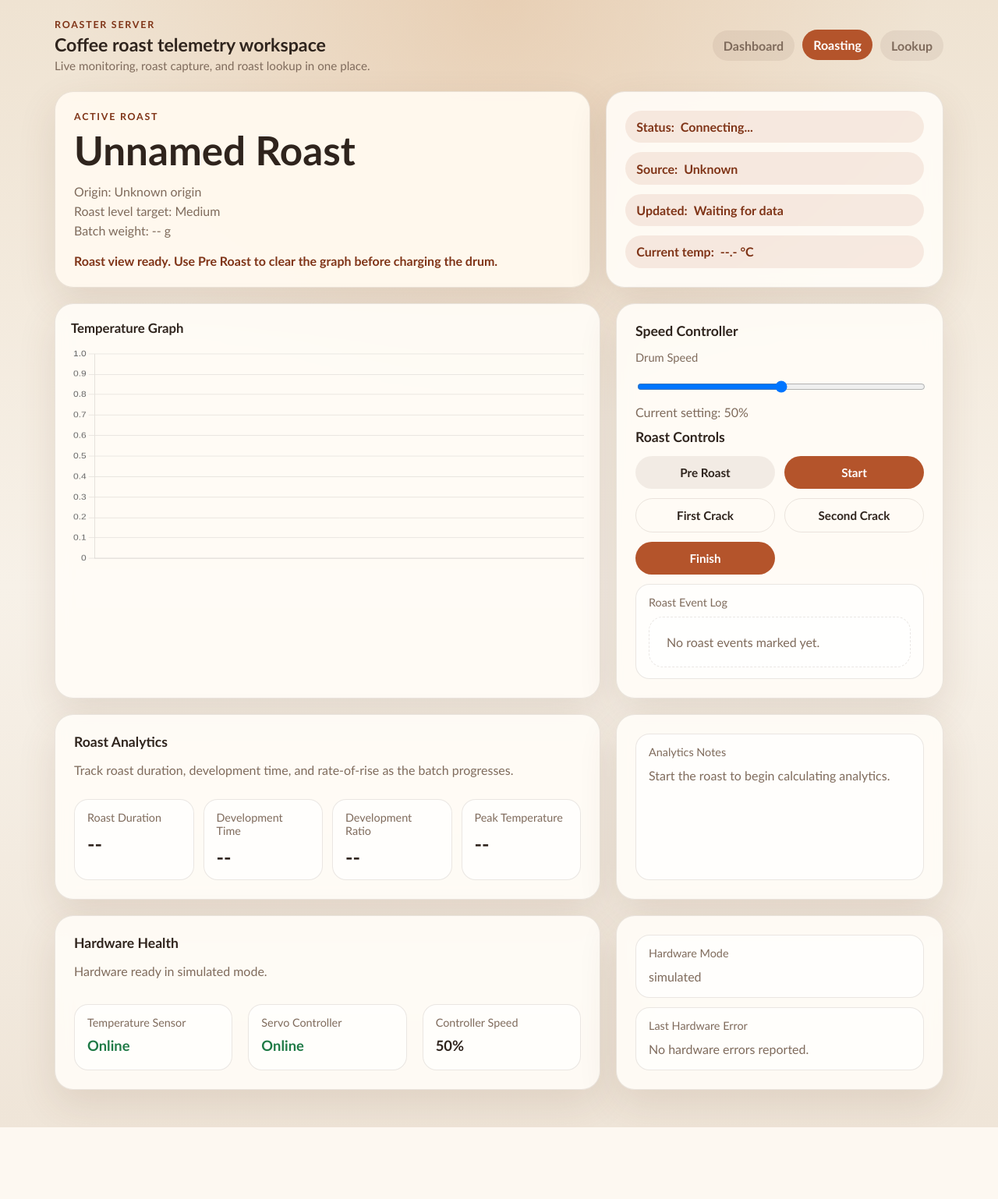
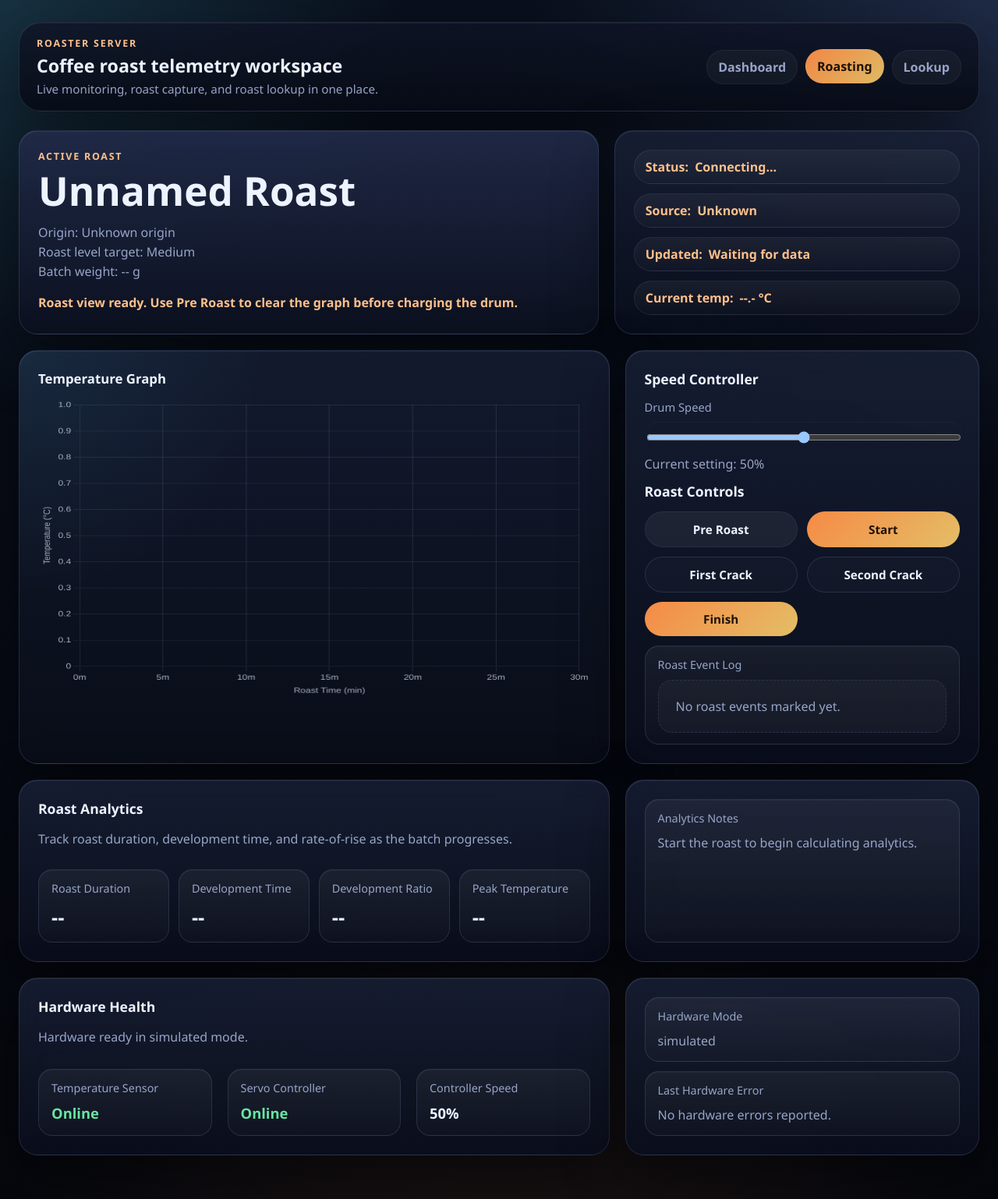
Before and after one commit to AnthonySilva03/roasterServer, a Flask app: page /roast/session in a window 1280 px wide. Shown: the whole page at 78% size. Before the commit the page ends 1446 px from the top, so only its background shows below. Run offline with Flask 3, Linux system fonts and the light colour scheme; some libraries are stand-ins or nearby versions.

Commit message:
Refresh UI with dark glossy theme and fixed roast timeline

```diff
--- a/app/static/css/app.css
+++ b/app/static/css/app.css
@@ -1,17 +1,19 @@
 :root {
-    color-scheme: light;
-    --bg: #f7f1e8;
-    --panel: rgba(255, 252, 247, 0.92);
-    --panel-strong: rgba(255, 248, 238, 0.98);
-    --ink: #2f241d;
-    --muted: #7f6b5c;
-    --accent: #b4542b;
-    --accent-dark: #7f3417;
-    --teal: #2a7f86;
-    --blue: #566a8e;
-    --gold: #d4a246;
-    --border: rgba(87, 58, 40, 0.12);
-    --shadow: 0 18px 50px rgba(96, 60, 30, 0.12);
+    color-scheme: dark;
+    --bg: #06080f;
+    --bg-soft: #0b1020;
+    --panel: linear-gradient(180deg, rgba(24, 32, 54, 0.84), rgba(10, 14, 28, 0.92));
+    --panel-strong: linear-gradient(180deg, rgba(33, 42, 72, 0.92), rgba(12, 17, 32, 0.98));
+    --ink: #edf3ff;
+    --muted: #97a5c8;
+    --accent: #ff8f47;
+    --accent-dark: #ffc08b;
+    --teal: #5de1ff;
+    --blue: #7ea4ff;
+    --gold: #f1c96b;
+    --border: rgba(171, 193, 255, 0.14);
+    --shadow: 0 28px 80px rgba(0, 0, 0, 0.45);
+    --glass-highlight: inset 0 1px 0 rgba(255, 255, 255, 0.08);
 }
 
 * {
@@ -20,11 +22,13 @@
 
 body {
     margin: 0;
-    font-family: "Trebuchet MS", "Segoe UI", sans-serif;
+    font-family: "Segoe UI", "Trebuchet MS", sans-serif;
     color: var(--ink);
     background:
-        radial-gradient(circle at top, rgba(222, 180, 140, 0.42), transparent 35%),
-        linear-gradient(180deg, #efe3d2 0%, #f7f1e8 52%, #efe5d8 100%);
+        radial-gradient(circle at top left, rgba(93, 225, 255, 0.16), transparent 26%),
+        radial-gradient(circle at top right, rgba(126, 164, 255, 0.18), transparent 30%),
+        radial-gradient(circle at 50% 120%, rgba(255, 143, 71, 0.12), transparent 36%),
+        linear-gradient(180deg, #09101d 0%, #070b15 45%, #05070d 100%);
     min-height: 100vh;
 }
 
@@ -41,9 +45,9 @@ textarea {
 }
 
 .site-shell {
-    max-width: 1180px;
+    max-width: 1380px;
     margin: 0 auto;
-    padding: 24px 20px 48px;
+    padding: 28px 24px 56px;
 }
 
 .site-header {
@@ -52,6 +56,12 @@ textarea {
     align-items: center;
     gap: 18px;
     margin-bottom: 24px;
+    padding: 18px 22px;
+    border: 1px solid var(--border);
+    border-radius: 28px;
+    background: linear-gradient(180deg, rgba(15, 20, 38, 0.82), rgba(8, 12, 22, 0.92));
+    box-shadow: var(--shadow), var(--glass-highlight);
+    backdrop-filter: blur(18px);
 }
 
 .brand-block {
@@ -86,16 +96,17 @@ textarea {
 .nav-link {
     padding: 10px 14px;
     border-radius: 999px;
-    background: rgba(87, 58, 40, 0.08);
+    background: rgba(255, 255, 255, 0.04);
     color: var(--muted);
+    border: 1px solid rgba(171, 193, 255, 0.08);
     font-weight: 700;
     transition: background 120ms ease, color 120ms ease, transform 120ms ease;
 }
 
 .nav-link:hover,
 .nav-link.active {
-    background: var(--accent);
-    color: white;
+    background: linear-gradient(135deg, rgba(255, 143, 71, 0.95), rgba(241, 201, 107, 0.92));
+    color: #1e1207;
     transform: translateY(-1px);
 }
 
@@ -133,8 +144,8 @@ textarea {
     background: var(--panel);
     border: 1px solid var(--border);
     border-radius: 24px;
-    box-shadow: var(--shadow);
-    backdrop-filter: blur(10px);
+    box-shadow: var(--shadow), var(--glass-highlight);
+    backdrop-filter: blur(18px);
 }
 
 .panel.strong {
@@ -181,8 +192,9 @@ textarea {
     gap: 8px;
     padding: 10px 14px;
     border-radius: 999px;
-    background: rgba(180, 84, 43, 0.1);
+    background: linear-gradient(180deg, rgba(255, 255, 255, 0.05), rgba(255, 255, 255, 0.02));
     color: var(--accent-dark);
+    border: 1px solid rgba(171, 193, 255, 0.1);
     font-weight: 700;
 }
 
@@ -230,19 +242,26 @@ button:hover {
 }
 
 button.primary {
-    background: var(--accent);
-    color: white;
+    background: linear-gradient(135deg, rgba(255, 143, 71, 0.96), rgba(241, 201, 107, 0.94));
+    color: #1e1207;
 }
 
 button.secondary {
-    background: rgba(87, 58, 40, 0.08);
+    background: rgba(255, 255, 255, 0.06);
+    color: var(--ink);
+    border: 1px solid rgba(171, 193, 255, 0.08);
+}
+
+button.ghost {
+    background: rgba(255, 255, 255, 0.02);
+    border: 1px solid var(--border);
     color: var(--ink);
 }
 
-button.ghost {
-    background: transparent;
-    border: 1px solid var(--border);
-    color: var(--ink);
+button:disabled {
+    opacity: 0.52;
+    cursor: not-allowed;
+    transform: none;
 }
 
 .button-link {
@@ -279,7 +299,11 @@ button.ghost {
 }
 
 .chart-card {
-    padding: 20px;
+    padding: 24px;
+    background:
+        radial-gradient(circle at top left, rgba(93, 225, 255, 0.08), transparent 34%),
+        linear-gradient(180deg, rgba(20, 28, 49, 0.92), rgba(9, 13, 24, 0.98));
+    border-color: rgba(126, 164, 255, 0.18);
 }
 
 .chart-title {
@@ -320,8 +344,14 @@ textarea {
     border: 1px solid var(--border);
     border-radius: 14px;
     padding: 12px 14px;
-    background: rgba(255, 255, 255, 0.84);
+    background: rgba(7, 11, 22, 0.9);
     color: var(--ink);
+    box-shadow: inset 0 1px 0 rgba(255, 255, 255, 0.04);
+}
+
+input::placeholder,
+textarea::placeholder {
+    color: rgba(151, 165, 200, 0.72);
 }
 
 textarea {
@@ -335,13 +365,14 @@ textarea {
     border: 1px solid var(--border);
     border-radius: 18px;
     padding: 14px 16px;
-    background: rgba(255, 255, 255, 0.68);
+    background: linear-gradient(180deg, rgba(255, 255, 255, 0.05), rgba(255, 255, 255, 0.02));
+    box-shadow: inset 0 1px 0 rgba(255, 255, 255, 0.04);
 }
 
 .history-item.active,
 .lookup-item.active {
-    border-color: rgba(180, 84, 43, 0.45);
-    background: rgba(255, 245, 238, 0.96);
+    border-color: rgba(255, 143, 71, 0.44);
+    background: linear-gradient(180deg, rgba(255, 143, 71, 0.16), rgba(255, 255, 255, 0.05));
 }
 
 .history-topline,
@@ -625,18 +656,18 @@ textarea {
 }
 
 .health-ok {
-    color: #1f7a46;
+    color: #68e5a0;
 }
 
 .health-fail {
-    color: #a53d2d;
+    color: #ff8f8f;
 }
 
 .hardware-issue-banner {
-    border: 1px solid rgba(165, 61, 45, 0.3);
+    border: 1px solid rgba(255, 126, 126, 0.26);
     border-radius: 18px;
     padding: 14px 16px;
-    background: rgba(255, 238, 235, 0.95);
+    background: rgba(63, 13, 18, 0.4);
 }
 
 .detail-title {
@@ -654,12 +685,12 @@ textarea {
     border-radius: 18px;
     border: 1px dashed var(--border);
     color: var(--muted);
-    background: rgba(255, 255, 255, 0.5);
+    background: rgba(255, 255, 255, 0.03);
 }
 
 canvas {
     width: 100% !important;
-    height: 280px !important;
+    height: min(48vh, 420px) !important;
 }
 
 @media (max-width: 960px) {
--- a/app/static/js/live_charts.js
+++ b/app/static/js/live_charts.js
@@ -35,8 +35,10 @@ const stageMarkerPlugin = {
         });
 
         badges.forEach((badge) => {
-            const pointIndex = chart.data.labels.findIndex((label) => label === badge.label);
-            const point = meta?.data?.[pointIndex];
+            const pointIndex = chart.data.datasets[0]?.data?.findIndex((pointData) => (
+                Number.isFinite(pointData?.x) && Math.abs(pointData.x - badge.x) < 0.001
+            ));
+            const point = pointIndex >= 0 ? meta?.data?.[pointIndex] : null;
             if (!point) {
                 return;
             }
@@ -77,6 +79,7 @@ if (typeof Chart !== "undefined") {
 function createChartDefaults() {
     return {
         responsive: true,
+        maintainAspectRatio: false,
         animation: false,
         plugins: {
             legend: {
@@ -89,8 +92,36 @@ function createChartDefaults() {
         },
         scales: {
             x: {
+                type: "linear",
+                min: 0,
+                max: 30,
+                grid: {
+                    color: "rgba(194, 219, 255, 0.12)",
+                },
                 ticks: {
-                    maxTicksLimit: 6,
+                    stepSize: 5,
+                    color: "rgba(226, 235, 255, 0.72)",
+                    callback(value) {
+                        return `${Number(value)}m`;
+                    },
+                },
+                title: {
+                    display: true,
+                    text: "Roast Time (min)",
+                    color: "rgba(226, 235, 255, 0.72)",
+                },
+            },
+            y: {
+                grid: {
+                    color: "rgba(194, 219, 255, 0.1)",
+                },
+                ticks: {
+                    color: "rgba(226, 235, 255, 0.72)",
+                },
+                title: {
+                    display: true,
+                    text: "Temperature (°C)",
+                    color: "rgba(226, 235, 255, 0.72)",
                 },
             },
         },
@@ -107,7 +138,7 @@ function createLineChart(id, label, color) {
                     label,
                     data: [],
                     borderColor: color,
-                    backgroundColor: `${color}22`,
+                    backgroundColor: `${color}1f`,
                     borderWidth: 3,
                     tension: 0.28,
                     pointRadius: 0,
@@ -119,15 +150,8 @@ function createLineChart(id, label, color) {
     });
 }
 
-function pushChartPoint(chart, label, value, maxPoints) {
-    chart.data.labels.push(label);
-    chart.data.datasets[0].data.push(value);
-
-    if (chart.data.labels.length > maxPoints) {
-        chart.data.labels.shift();
-        chart.data.datasets[0].data.shift();
-    }
-
+function setChartSeries(chart, points) {
+    chart.data.datasets[0].data = points;
     chart.update();
 }
 
@@ -139,6 +163,47 @@ function setStageMarkers(chart, markers) {
 function setStageBadges(chart, badges) {
     chart.options.plugins.stageMarkers.badges = badges;
     chart.update();
+}
+
+function resolveChartBaseTime(curve = [], options = {}) {
+    const anchorDate = options.anchorDate || options.startedAt || options.endedAt || null;
+    const startedAt = parseRoastTimestamp(options.startedAt, anchorDate);
+    if (startedAt) {
+        return startedAt;
+    }
+
+    const firstPoint = curve[0]?.timestamp;
+    return parseRoastTimestamp(firstPoint, anchorDate);
+}
+
+function toElapsedMinutes(value, baseTime, anchorDate = null) {
+    if (!baseTime) {
+        return null;
+    }
+
+    const pointTime = parseRoastTimestamp(value, anchorDate || baseTime);
+    if (!pointTime) {
+        return null;
+    }
+
+    return Math.max(0, (pointTime.getTime() - baseTime.getTime()) / 60000);
+}
+
+function buildChartSeries(curve = [], options = {}) {
+    const anchorDate = options.anchorDate || options.startedAt || options.endedAt || null;
+    const baseTime = resolveChartBaseTime(curve, options);
+
+    return curve
+        .map((point) => {
+            const x = toElapsedMinutes(point.timestamp, baseTime, anchorDate);
+            const y = Number(point.temperature);
+            if (!Number.isFinite(x) || !Number.isFinite(y)) {
+                return null;
+            }
+
+            return { x, y };
+        })
+        .filter(Boolean);
 }
 
 function parseRoastTimestamp(value, anchorDate = null) {
--- a/app/static/js/roast_session.js
+++ b/app/static/js/roast_session.js
@@ -114,13 +114,17 @@ function renderAnalytics() {
 }
 
 function rebuildStageMarkers() {
+    const baseTime = resolveChartBaseTime(roastCurve, {
+        startedAt: roastStartedAt || preRoastAt,
+    });
     const markers = roastEvents
         .filter((event) => event.showMarker && event.chartLabel)
         .map((event) => ({
-            label: event.chartLabel,
+            label: toElapsedMinutes(event.chartLabel, baseTime, roastStartedAt || preRoastAt),
             text: event.label,
             color: event.color,
-        }));
+        }))
+        .filter((event) => Number.isFinite(event.label));
     setStageMarkers(roastChart, markers);
 }
 
@@ -159,9 +163,7 @@ function recordHardwareIssue(detail, options = {}) {
 
 function clearRoastGraph() {
     roastCurve.length = 0;
-    roastChart.data.labels = [];
-    roastChart.data.datasets[0].data = [];
-    roastChart.update();
+    setChartSeries(roastChart, []);
     rebuildStageMarkers();
     renderAnalytics();
 }
@@ -184,11 +186,11 @@ function captureTemperature(data) {
         roastCurve.shift();
     }
 
-    pushChartPoint(
+    setChartSeries(
         roastChart,
-        data.timestamp,
-        Number(data.temperature),
-        roastSessionMaxPoints
+        buildChartSeries(roastCurve, {
+            startedAt: roastStartedAt || preRoastAt,
+        })
     );
     rebuildStageMarkers();
     renderAnalytics();
```
Also changed, not shown: other parts of app/static/css/app.css (+32 -31 lines), app/static/js/lookup_page.js (+28 -8 lines), app/static/js/roast_review.js (+17 -7 lines).
